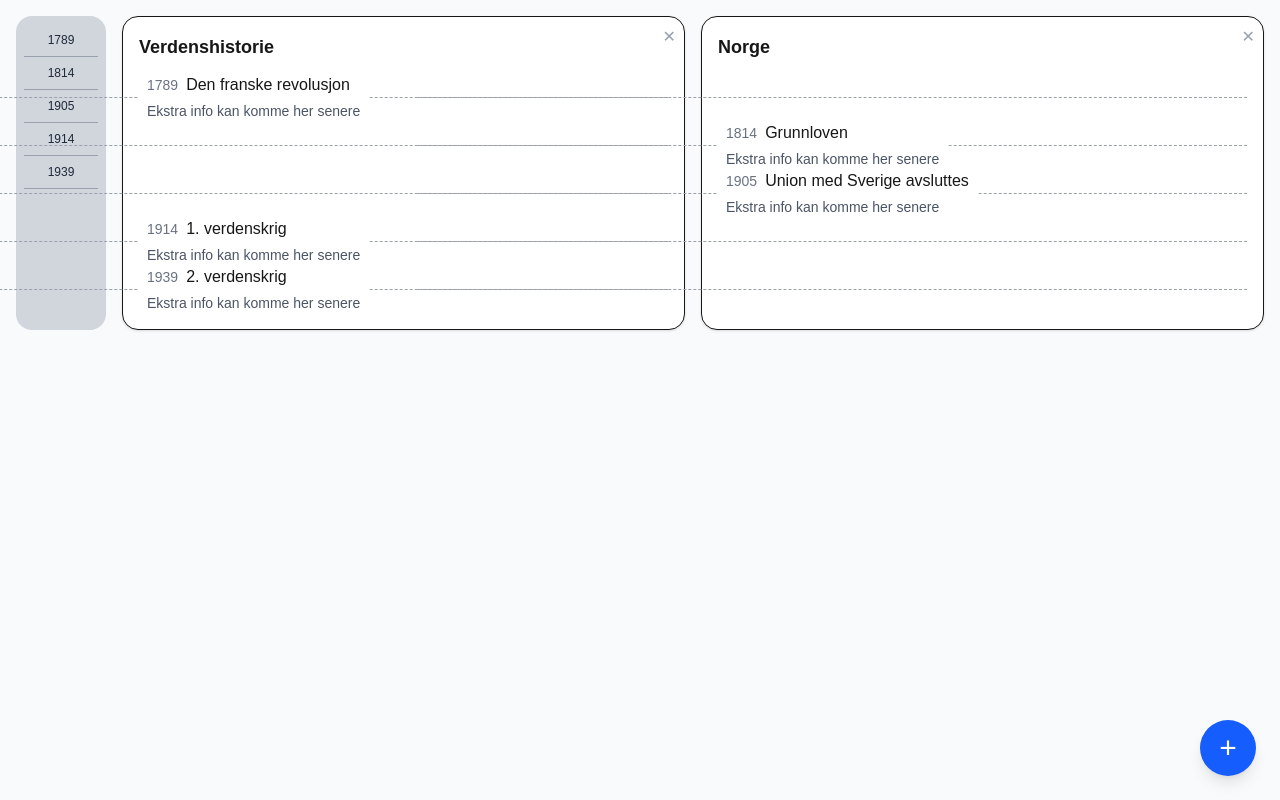
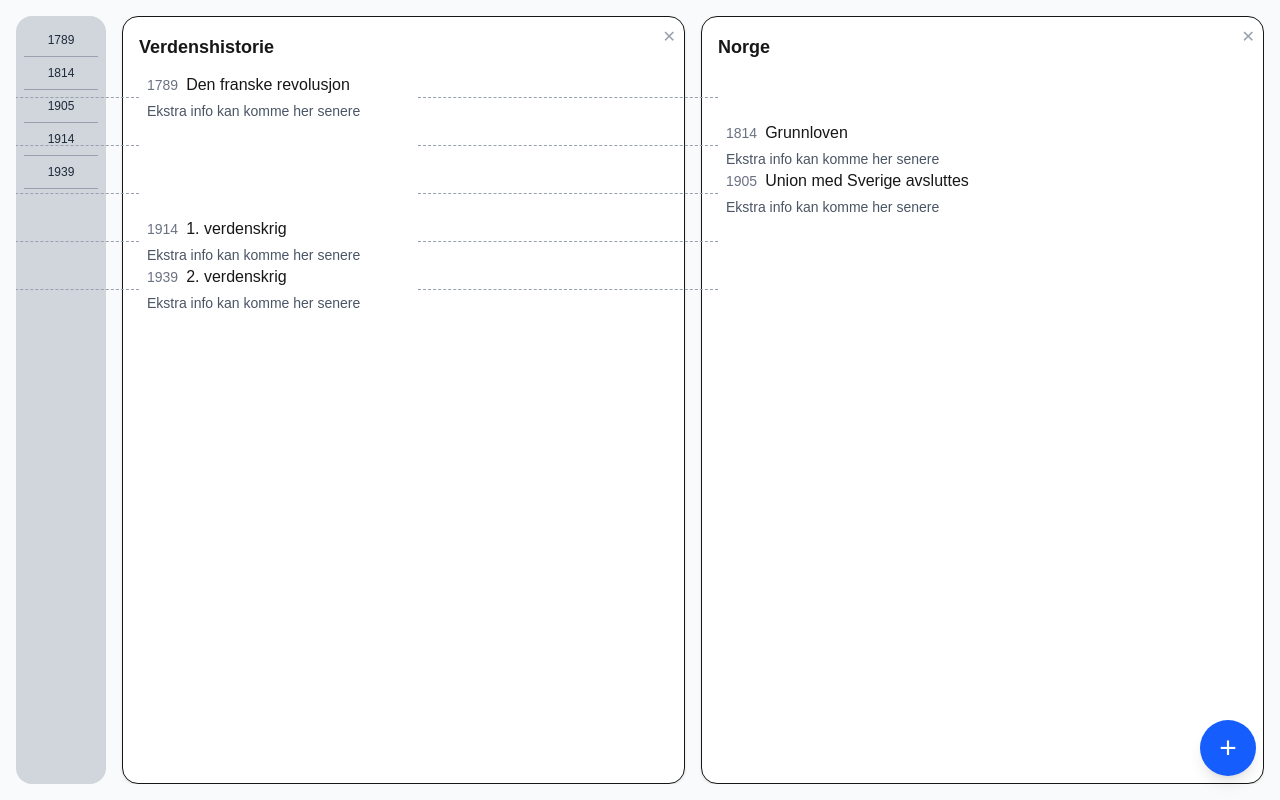
Before and after one commit to smogaard/history-timeline-app, a Next.js app: page / in a window 1280 px wide. Built offline with nearby package versions, Linux system fonts and the light colour scheme.

Commit message:
forbedret diverse funksjoner.

```diff
--- a/src/components/TimelineColumn.tsx
+++ b/src/components/TimelineColumn.tsx
@@ -34,14 +34,20 @@ export default function TimelineColumn({
   };
 
   return (
+
     <div
       ref={setNodeRef}
       style={style}
       {...attributes}
-      {...listeners}
-      className="flex-1 min-w-[180px] bg-white rounded-2xl shadow p-4 border relative cursor-move"
+      className="flex-1 min-w-[180px] bg-white rounded-2xl shadow p-4 border relative"
     >
-      <h2 className="font-bold text-lg mb-3">{timeline.title}</h2>
+
+      <h2
+        {...listeners}
+        className="font-bold text-lg mb-3" cursor-move
+      >
+        {timeline.title}
+      </h2>
 
       {/* ✅ Remove-knapp */}
       <button
@@ -64,7 +70,7 @@ export default function TimelineColumn({
             <div key={year} className="relative h-12 flex items-center">
 
               {/* ✅ STIPLET LINJE */}
-              <div className="absolute left-[-300px] right-0 top-1/2 border-t border-dashed border-gray-400 z-0"></div>
+              <div className="absolute left-[-300px] right-auto w-[300px] top-1/2 border-t border-dashed border-gray-400 z-0"></div>
 
               {/* ✅ EVENT */}
               {event && (
--- a/src/components/TimelineContainer.tsx
+++ b/src/components/TimelineContainer.tsx
@@ -86,14 +86,14 @@ export default function TimelineContainer() {
   const years = generateYears();
 
   return (
-    <main className="min-h-screen bg-gray-50 p-2 sm:p-4 overflow-x-auto">
+    <main className="h-screen bg-gray-50 p-2 sm:p-4 overflow-hidden">
 
       <DndContext collisionDetection={closestCenter} onDragEnd={handleDragEnd}>
         <SortableContext
           items={timelines.map((t) => t.id)}
           strategy={horizontalListSortingStrategy}
         >
-          <div className="flex gap-4 w-full items-stretch">
+          <div className="flex gap-4 w-full items-stretch h-full overflow-y-auto">
 
             <TimeColumn years={years} />
 
```
